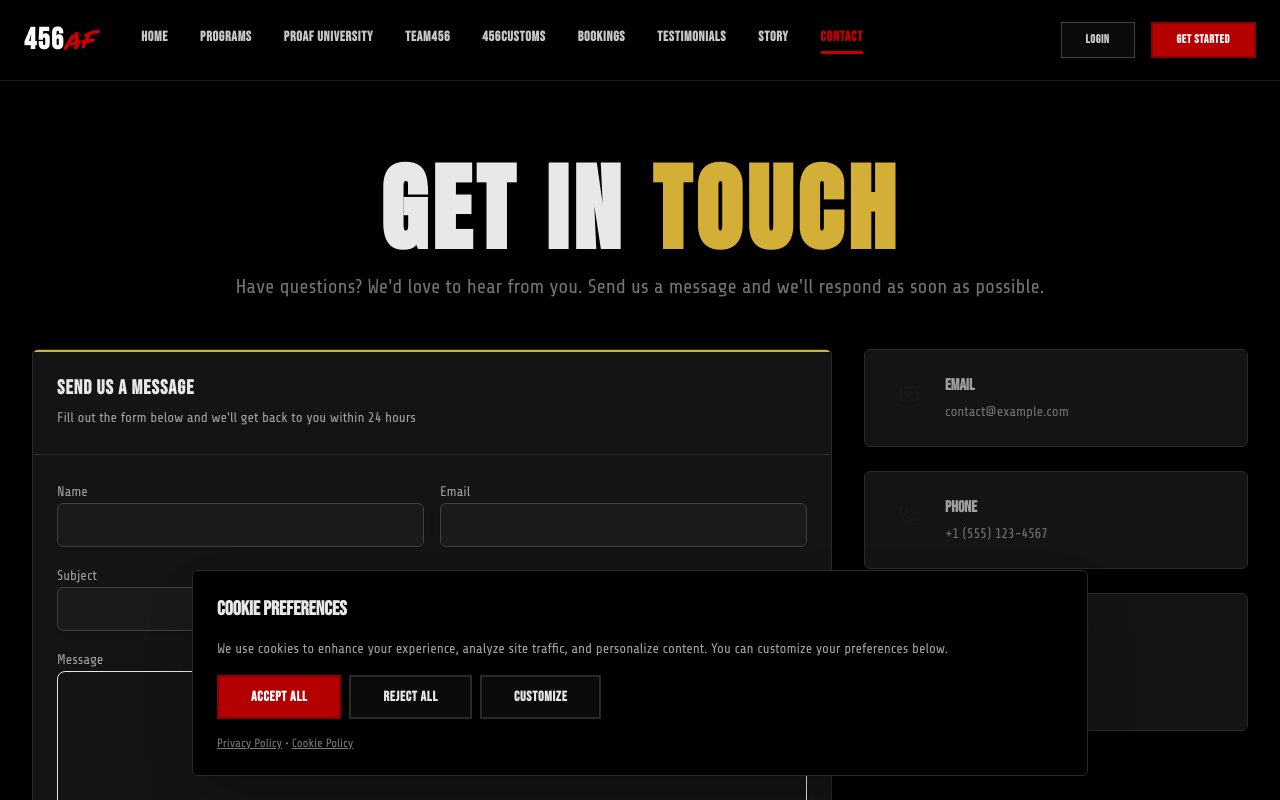
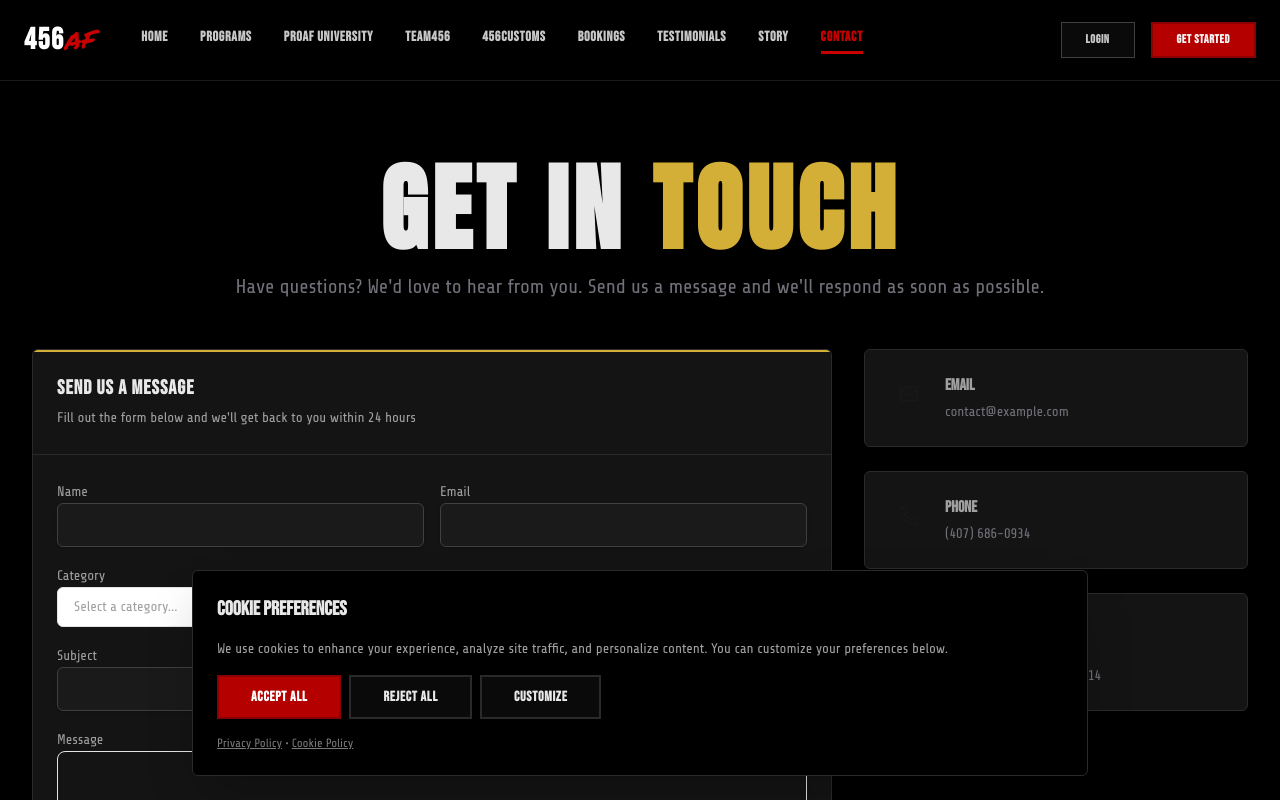
Before and after one commit to ghxstship/scorpion26.10, a Next.js app: page /contact in a window 1280 px wide. Shown: the top 800 px of the page. Built offline with nearby package versions, Linux system fonts and the light colour scheme.

Commit message:
Update contact page: new address, phone, and category selector
Address: 860 N State Rd 434, Altamonte Springs, FL 32714
Phone: (407) 686-0934

Category options:
- Training Programs
- ProAF University
- Team456 Community
- 456Customs Gear
- Bookings & Speaking
- Media & Press
- General Inquiry

```diff
--- a/src/app/contact/page.tsx
+++ b/src/app/contact/page.tsx
@@ -11,6 +11,7 @@ export default function ContactPage() {
   const [formData, setFormData] = useState({
     name: '',
     email: '',
+    category: '',
     subject: '',
     message: '',
   })
@@ -26,13 +27,13 @@ export default function ContactPage() {
 
     setSuccess(true)
     setLoading(false)
-    setFormData({ name: '', email: '', subject: '', message: '' })
+    setFormData({ name: '', email: '', category: '', subject: '', message: '' })
 
     setTimeout(() => setSuccess(false), 5000)
   }
 
   const handleChange = (
-    e: React.ChangeEvent<HTMLInputElement | HTMLTextAreaElement>
+    e: React.ChangeEvent<HTMLInputElement | HTMLTextAreaElement | HTMLSelectElement>
   ) => {
     setFormData((prev) => ({
       ...prev,
@@ -95,6 +96,28 @@ export default function ContactPage() {
                   </div>
                 </div>
                 <div className="space-y-2">
+                  <label htmlFor="category" className="text-sm font-medium">
+                    Category
+                  </label>
+                  <select
+                    id="category"
+                    name="category"
+                    value={formData.category}
+                    onChange={handleChange}
+                    required
+                    className="flex h-10 w-full rounded-sm border border-input bg-background px-3 py-2 text-sm ring-offset-background focus-visible:outline-none focus-visible:ring-2 focus-visible:ring-ring focus-visible:ring-offset-2"
+                  >
+                    <option value="">Select a category...</option>
+                    <option value="training-programs">Training Programs</option>
+                    <option value="proafu">ProAF University</option>
+                    <option value="team456">Team456 Community</option>
+                    <option value="456customs">456Customs Gear</option>
+                    <option value="bookings">Bookings & Speaking</option>
+                    <option value="media">Media & Press</option>
+                    <option value="general">General Inquiry</option>
+                  </select>
+                </div>
+                <div className="space-y-2">
                   <label htmlFor="subject" className="text-sm font-medium">
                     Subject
                   </label>
@@ -150,7 +173,7 @@ export default function ContactPage() {
               <div>
                 <h3 className="mb-1 font-semibold">Phone</h3>
                 <p className="text-sm text-muted-foreground">
-                  +1 (555) 123-4567
+                  (407) 686-0934
                 </p>
               </div>
             </CardContent>
@@ -164,11 +187,9 @@ export default function ContactPage() {
               <div>
                 <h3 className="mb-1 font-semibold">Office</h3>
                 <p className="text-sm text-muted-foreground">
-                  123 Business Ave
+                  860 N State Rd 434
                   <br />
-                  Suite 100
-                  <br />
-                  New York, NY 10001
+                  Altamonte Springs, FL 32714
                 </p>
               </div>
             </CardContent>
```
